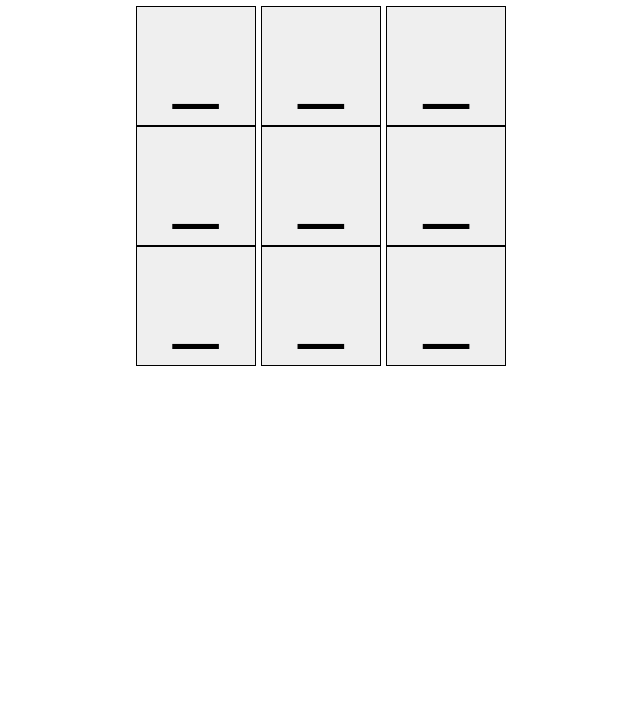
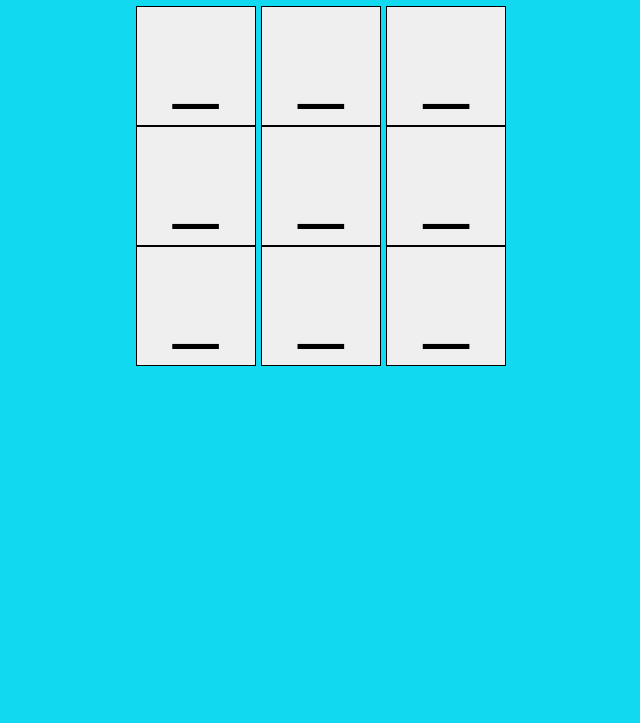
Before and after one commit to gkdhindsa/JavaScript-TicTacToe, a plain HTML site: page index.html in a window 1280 px wide. Shown: the part 77-800 px from the top of the page, without its empty margins (319-959 px from the left). Drawn offline with nearby package versions, Linux system fonts and the light colour scheme.

Commit message:
bg improve

```diff
--- a/style.css
+++ b/style.css
@@ -1,4 +1,5 @@
 body{
+	background-color: #11d9f0;
     text-align: center;
     font-family:  'Krona One', sans-serif;
 }
```
